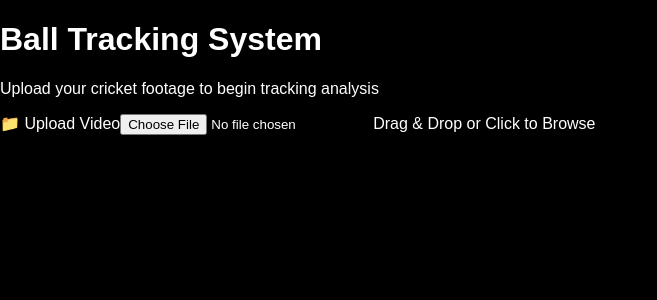
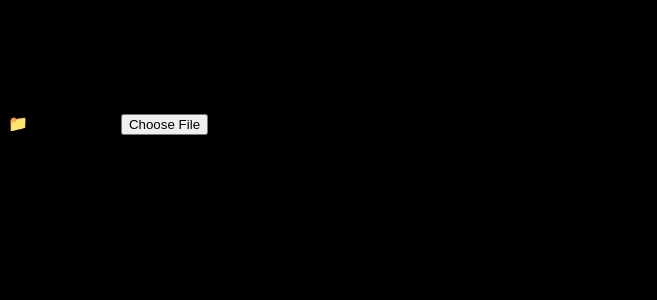
Before and after one commit to SportsFacts/Free-Ball-Tracking-System, a Next.js app in the folder ball-tracking-frontend/: page / in a window 1280 px wide. Shown: the top 300 px of the page, without its empty margins (0-657 px from the left). Built offline with nearby package versions, Linux system fonts and the light colour scheme.

Commit message:
Update globals.css

```diff
--- a/ball-tracking-frontend/app/globals.css
+++ b/ball-tracking-frontend/app/globals.css
@@ -2,12 +2,8 @@
 @tailwind components;
 @tailwind utilities;
 
-/* Optional but recommended */
+/* Optional global styling */
 
 html, body {
-  padding: 0;
-  margin: 0;
   background: black;
-  color: white;
-  font-family: sans-serif;
 }
```
